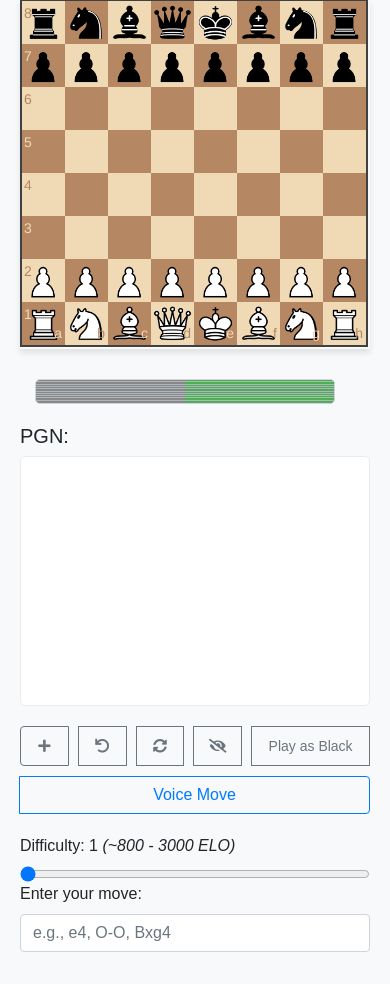
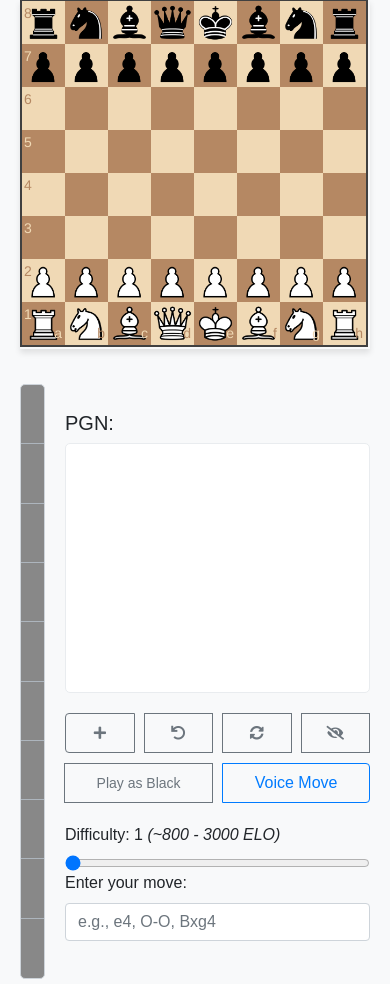
Before and after one commit to SterlingHsu/Blindfold-Chess-Trainer, a Flask app: page / in a window 390 px wide. Shown: the part 21-1005 px from the top of the page. Run offline with Flask 3, Linux system fonts and the light colour scheme; some libraries are stand-ins or nearby versions.

Commit message:
ui fixes for mobile users

```diff
--- a/static/css/styles.css
+++ b/static/css/styles.css
@@ -43,7 +43,6 @@ body {
 
 .side-panel {
   display: flex;
-  flex-wrap: wrap;
   gap: 20px;
   justify-content: flex-start;
   align-items: flex-start;
@@ -101,7 +100,7 @@ body {
 
 #evaluation-bar {
   width: 100%;
-  background-color: #4caf50;
+  background-color: #888;
   position: absolute;
   bottom: 0;
   transition: height 0.3s;
@@ -180,63 +179,13 @@ body {
 }
 
 @media (max-width: 650px) {
-  .side-panel {
-    flex-direction: column;
-    align-items: center;
-  }
-
-  #evaluation-container {
-    width: 100%;
-    flex-direction: row;
-    justify-content: center;
-    gap: 20px;
-  }
-
-  #evaluation-bar-container {
-    height: 25px;
-    width: calc(100% - 50px);
-    max-width: 300px;
-  }
-
-  #evaluation-bar {
-    height: 100%;
-    width: 50%;
-    left: 50%;
-    bottom: auto;
-    top: 0;
-    transition: width 0.3s, left 0.3s;
-  }
-}
-
-@media (max-width: 650px) {
   .container-fluid {
     align-items: flex-start;
   }
 
   .side-panel {
-    flex-direction: column;
+    margin-top: 5px;
+    flex-direction: row;
     align-items: center;
   }
-
-  #evaluation-container {
-    width: 100%;
-    flex-direction: row;
-    justify-content: center;
-    gap: 20px;
-  }
-
-  #evaluation-bar-container {
-    height: 25px;
-    width: calc(100% - 50px);
-    max-width: 300px;
-  }
-
-  #evaluation-bar {
-    height: 100%;
-    width: 50%;
-    left: 50%;
-    bottom: auto;
-    top: 0;
-    transition: width 0.3s, left 0.3s;
-  }
 }
--- a/static/js/auditoryMoves.js
+++ b/static/js/auditoryMoves.js
@@ -20,6 +20,7 @@ const pieceToLetter = {
   king: "K",
 
   // Handling common WebSpeech misinterpretations
+  of: "f",
   night: "N",
   see: "c",
   sea: "c",
@@ -81,8 +82,6 @@ function initSpeech() {
 
 function processVoiceMove(move) {
   // Convert the move to lowercase and remove extra spaces
-  console.log(move);
-
   move = move.toLowerCase().trim().replace(/\s+/g, " ").split(" ").join("");
 
   if (
--- a/static/js/boardLogic.js
+++ b/static/js/boardLogic.js
@@ -9,6 +9,9 @@ var $time = $("#time");
 var $nodes = $("#nodes");
 var $knps = $("#knps");
 var piecesHidden = false;
+// Variable to track whether a mobile user is dragging a piece
+// Used to prevent the screen from being moved while dragging
+var isDragging = false;
 
 function make_move() {
   if (game.turn() === userColor) return;
@@ -192,6 +195,11 @@ function onDragStart(source, piece, position, orientation) {
   ) {
     return false;
   }
+
+  isDragging = true;
+  document.body.style.touchAction = "none";
+
+  return true;
 }
 
 // on dropping piece
@@ -205,6 +213,9 @@ function onDrop(source, target) {
 
   // illegal move
   if (move === null) return "snapback";
+
+  isDragging = false;
+  document.body.style.touchAction = "";
 
   speak("You moved " + convertEngineMoveToNaturalLanguage(move));
 
@@ -221,6 +232,8 @@ function onDrop(source, target) {
 // for castling, en passant, pawn promotion
 function onSnapEnd() {
   board.position(game.fen());
+  isDragging = false;
+  document.body.style.touchAction = "";
 }
 
 function handleUserMove(move) {
@@ -274,6 +287,17 @@ function updateStatus() {
   $pgn.html(game.pgn());
 }
 
+// Prevent mobile screen from moving when dragging a piece
+document.addEventListener(
+  "touchmove",
+  function (e) {
+    if (isDragging) {
+      e.preventDefault();
+    }
+  },
+  { passive: false }
+);
+
 // chess board configuration
 var config = {
   draggable: true,
```
